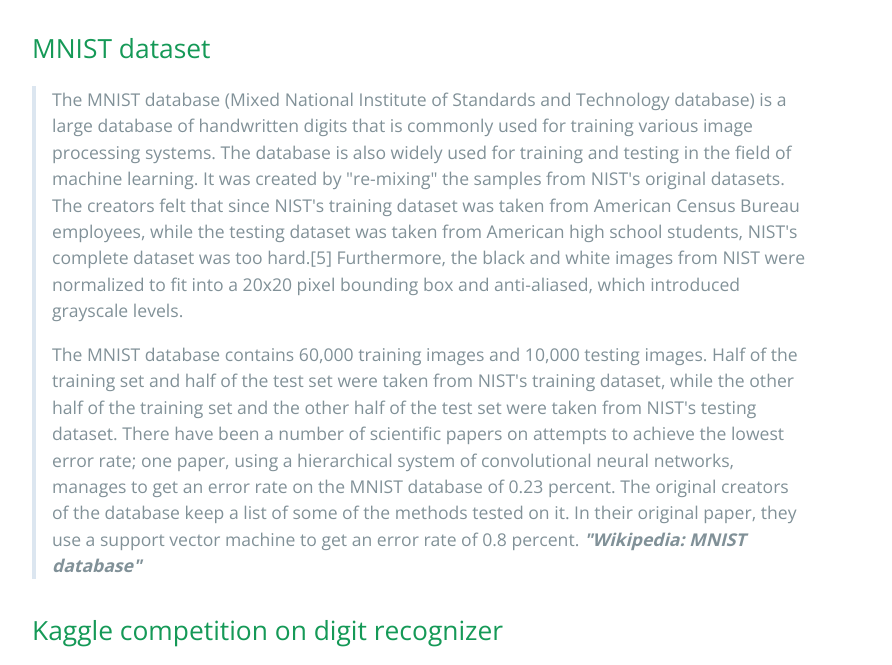
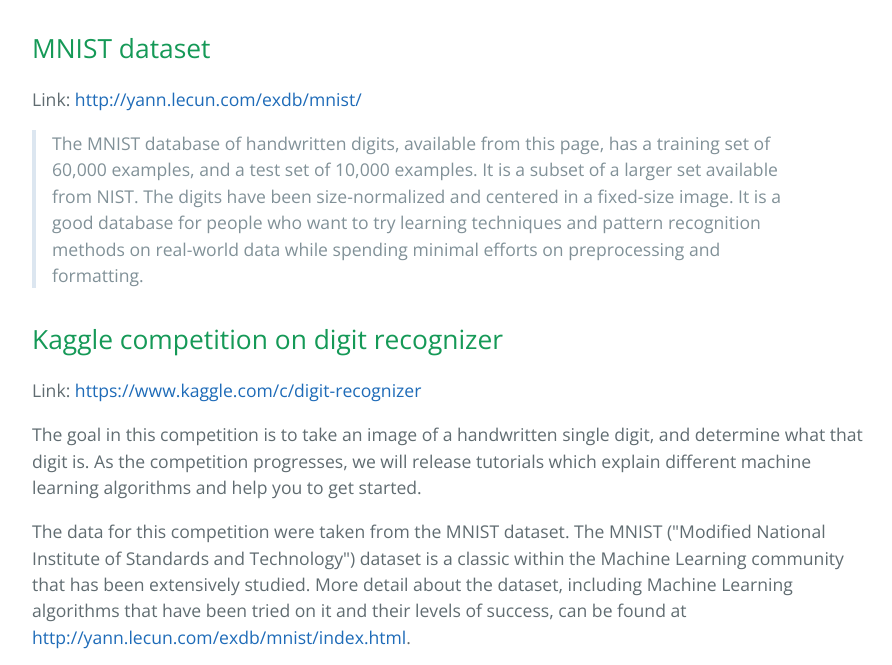
Before and after one commit to tgjeon/kaggle-MNIST, a plain HTML site: page index.html in a window 1280 px wide. Shown: the part 678-1343 px from the top of the page, without its empty margins (192-1084 px from the left). Drawn offline with nearby package versions, Linux system fonts and the light colour scheme.

Commit message:
Create gh-pages branch via GitHub

```diff
--- a/index.html
+++ b/index.html
@@ -30,10 +30,11 @@
 <h2>
 <a id="mnist-dataset" class="anchor" href="#mnist-dataset" aria-hidden="true"><span aria-hidden="true" class="octicon octicon-link"></span></a>MNIST dataset</h2>
 
+<p>Link: <a href="http://yann.lecun.com/exdb/mnist/">http://yann.lecun.com/exdb/mnist/</a></p>
+
 <blockquote>
-<p>The MNIST database (Mixed National Institute of Standards and Technology database) is a large database of handwritten digits that is commonly used for training various image processing systems. The database is also widely used for training and testing in the field of machine learning. It was created by "re-mixing" the samples from NIST's original datasets. The creators felt that since NIST's training dataset was taken from American Census Bureau employees, while the testing dataset was taken from American high school students, NIST's complete dataset was too hard.[5] Furthermore, the black and white images from NIST were normalized to fit into a 20x20 pixel bounding box and anti-aliased, which introduced grayscale levels.</p>
-
-<p>The MNIST database contains 60,000 training images and 10,000 testing images. Half of the training set and half of the test set were taken from NIST's training dataset, while the other half of the training set and the other half of the test set were taken from NIST's testing dataset. There have been a number of scientific papers on attempts to achieve the lowest error rate; one paper, using a hierarchical system of convolutional neural networks, manages to get an error rate on the MNIST database of 0.23 percent. The original creators of the database keep a list of some of the methods tested on it. In their original paper, they use a support vector machine to get an error rate of 0.8 percent.  <strong><em>"Wikipedia: MNIST database"</em></strong></p>
+<p>The MNIST database of handwritten digits, available from this page, has a training set of 60,000 examples, and a test set of 10,000 examples. It is a subset of a larger set available from NIST. The digits have been size-normalized and centered in a fixed-size image.
+It is a good database for people who want to try learning techniques and pattern recognition methods on real-world data while spending minimal efforts on preprocessing and formatting. </p>
 </blockquote>
 
 <h2>
```
Also changed, not shown: params.json (+1 -1 lines).
